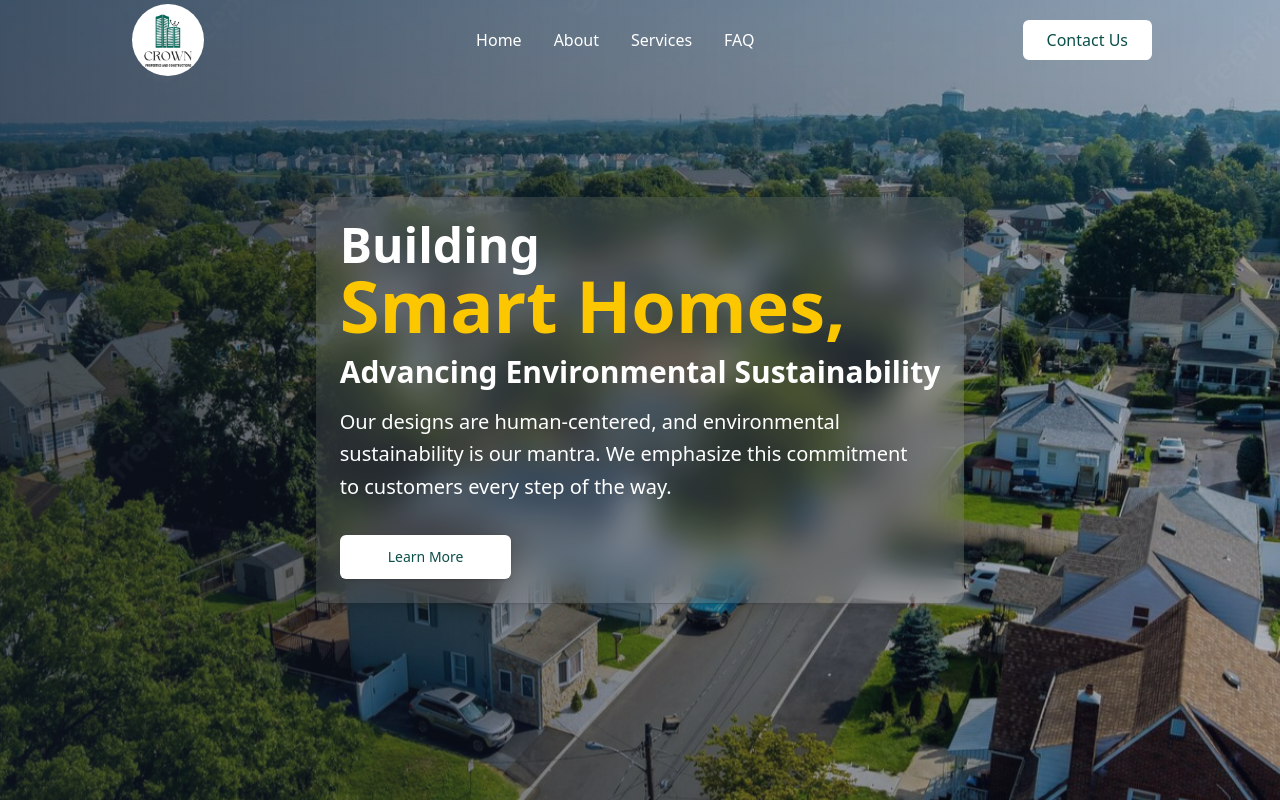
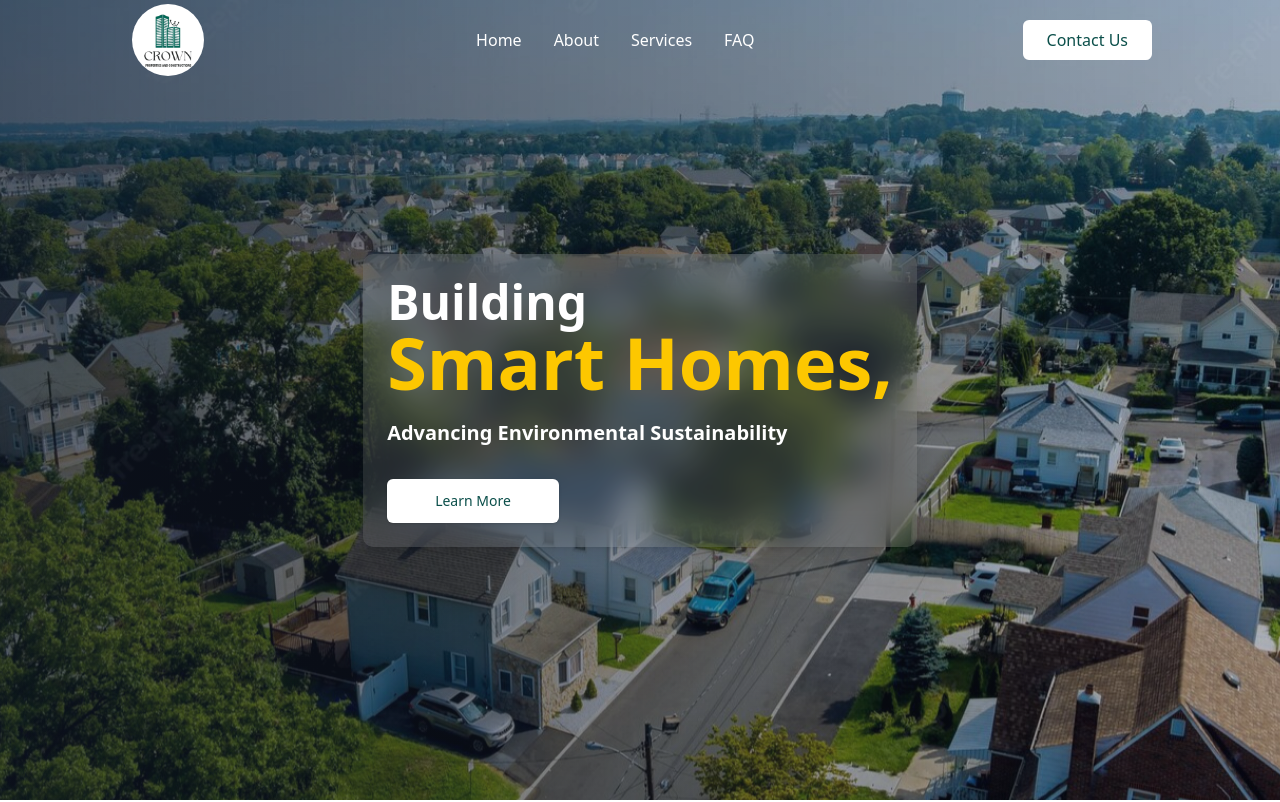
Before and after one commit to shamzconsult/crown-construction, a Next.js app: page / in a window 1280 px wide. Shown: the top 802 px of the page. Built offline with nearby package versions, Linux system fonts and the light colour scheme.

Commit message:
Chore: setting up image height in home page

```diff
--- a/src/app/Home/_components/Hero.tsx
+++ b/src/app/Home/_components/Hero.tsx
@@ -46,13 +46,13 @@ function Hero() {
           <h1 className="text-5xl font-extrabold text-white sm:text-5xl">
             Building{" "}
             <strong className="block font-extrabold md:text-7xl text-yellow-400">Smart Homes,</strong>
-            <span className="text-3xl">Advancing Environmental Sustainability</span>
+            <span className="text-xl">Advancing Environmental Sustainability</span>
           </h1>
 
-          <p className="mt-4 max-w-xl text-white sm:text-xl/relaxed">
+          {/* <p className="mt-4 max-w-xl text-white sm:text-xl/relaxed">
             Our designs are human-centered, and environmental sustainability is our mantra. We emphasize this
             commitment to customers every step of the way.
-          </p>
+          </p> */}
 
           <div className="mt-8 flex flex-wrap gap-4 text-center">
             <a
--- a/src/app/Home/_components/Project.tsx
+++ b/src/app/Home/_components/Project.tsx
@@ -38,13 +38,13 @@ function Project() {
                 alt="Project 1"
                 width={600}
                 height={400}
-                className="w-1/2 object-cover "
+                className="w-1/2 h-96 object-cover "
             />
             <Image
                 src="/image/building-material4.jpeg"
                 alt="Project 2" width={600}
                 height={400}
-                className="w-1/2 object-cover "
+                className="w-1/2 h-96 object-cover "
             />
           </div>
 
```
